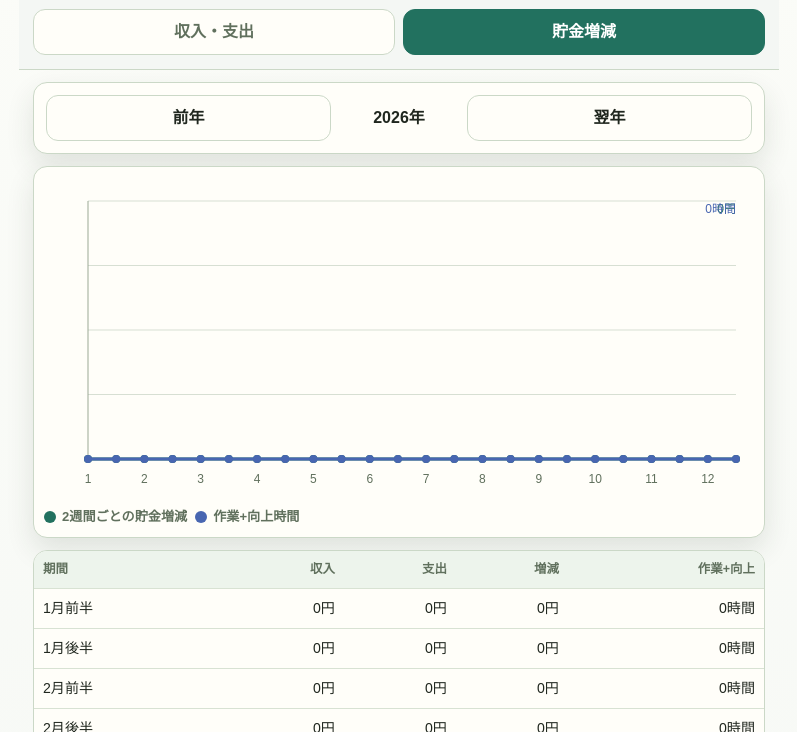
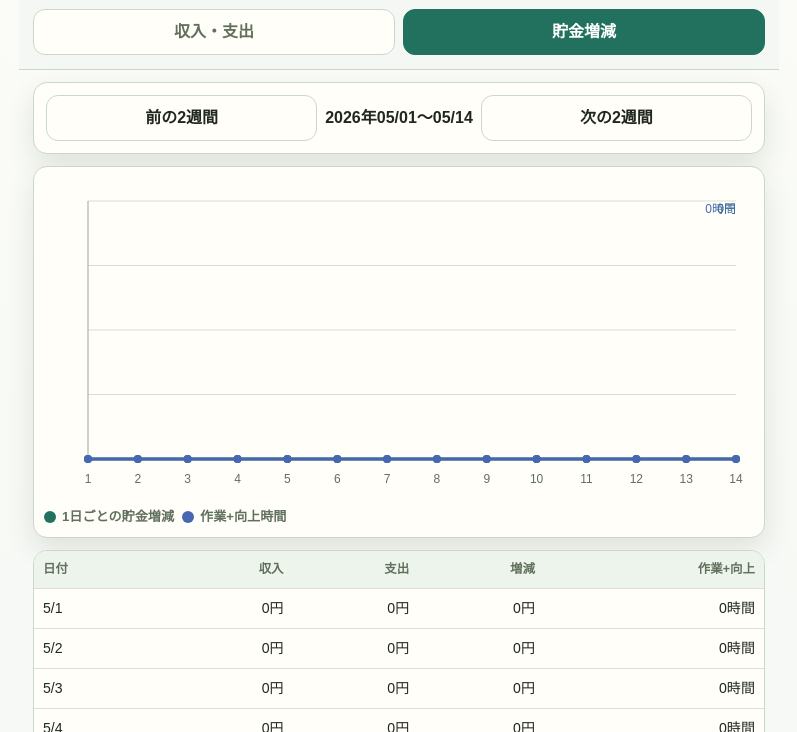
Before and after one commit to ymiyatakegi/job-hunt-app, a plain HTML site: page savings-tracker/index.html in a window 1280 px wide. Both pictures are taken after a click on the button "貯金増減". Shown: the part 68-800 px from the top of the page, without its empty margins (241-1038 px from the left). Drawn offline with Linux system fonts and the light colour scheme.

Commit message:
Add files via upload

```diff
--- a/savings-tracker/index.html
+++ b/savings-tracker/index.html
@@ -472,15 +472,15 @@
     <section id="savings" class="view">
       <div class="panel">
         <div class="month-row">
-          <button id="prevYear" class="secondary" type="button">前年</button>
+          <button id="prevYear" class="secondary" type="button">前の2週間</button>
           <div id="yearLabel" class="month-label"></div>
-          <button id="nextYear" class="secondary" type="button">翌年</button>
+          <button id="nextYear" class="secondary" type="button">次の2週間</button>
         </div>
       </div>
       <div class="chart-wrap">
         <canvas id="savingsChart" width="720" height="360"></canvas>
         <div class="legend">
-          <div class="legend-item"><span class="swatch"></span>2週間ごとの貯金増減</div>
+          <div class="legend-item"><span class="swatch"></span>1日ごとの貯金増減</div>
           <div class="legend-item"><span class="swatch hours"></span>作業+向上時間</div>
         </div>
       </div>
@@ -488,7 +488,7 @@
         <table>
           <thead>
             <tr>
-              <th>期間</th>
+              <th>日付</th>
               <th>収入</th>
               <th>支出</th>
               <th>増減</th>
@@ -562,6 +562,7 @@
     let data = loadData();
     let currentMonth = new Date();
     let currentYear = currentMonth.getFullYear();
+    let currentPeriodStart = startOfCurrentPeriod(new Date());
     currentMonth.setDate(1);
 
     init();
@@ -584,12 +585,14 @@
       });
 
       document.getElementById("prevYear").addEventListener("click", () => {
-        currentYear -= 1;
+        currentPeriodStart.setDate(currentPeriodStart.getDate() - 14);
+        currentYear = currentPeriodStart.getFullYear();
         renderSavings();
       });
 
       document.getElementById("nextYear").addEventListener("click", () => {
-        currentYear += 1;
+        currentPeriodStart.setDate(currentPeriodStart.getDate() + 14);
+        currentYear = currentPeriodStart.getFullYear();
         renderSavings();
       });
 
@@ -759,11 +762,18 @@
     }
 
     function renderSavings() {
-      yearLabel.textContent = currentYear + "年";
+      const periodEnd = new Date(currentPeriodStart);
+      periodEnd.setDate(currentPeriodStart.getDate() + 13);
+      yearLabel.textContent = formatPeriodLabel(currentPeriodStart, periodEnd);
       const rows = [];
-      for (let month = 1; month <= 12; month += 1) {
-        rows.push({ label: month + "月前半", shortLabel: month + "前", ...getPeriodSummary(currentYear, month, 1, 15) });
-        rows.push({ label: month + "月後半", shortLabel: month + "後", ...getPeriodSummary(currentYear, month, 16, daysInMonth(currentYear, month)) });
+      for (let offset = 0; offset < 14; offset += 1) {
+        const date = new Date(currentPeriodStart);
+        date.setDate(currentPeriodStart.getDate() + offset);
+        rows.push({
+          label: (date.getMonth() + 1) + "/" + date.getDate(),
+          shortLabel: String(date.getDate()),
+          ...getDaySummary(date)
+        });
       }
       drawChart(rows);
       renderMonthRows(rows);
@@ -818,9 +828,7 @@
       ctx.textAlign = "center";
       rows.forEach((row, index) => {
         const x = pad.left + (plotW / Math.max(1, rows.length - 1)) * index;
-        if (index % 2 === 0) {
-          ctx.fillText(String(Math.floor(index / 2) + 1), x, height - 14);
-        }
+        ctx.fillText(row.shortLabel, x, height - 14);
       });
     }
 
@@ -886,6 +894,23 @@
       }, { income: 0, expense: 0, net: 0, hours: 0 });
     }
 
+    function getDaySummary(date) {
+      const monthKey = getMonthKey(date.getFullYear(), date.getMonth() + 1);
+      const monthData = data.months[monthKey];
+      const record = monthData ? monthData.days[String(date.getDate())] : null;
+      if (!record) {
+        return { income: 0, expense: 0, net: 0, hours: 0 };
+      }
+      const expense = sumExpenses(record.expenses);
+      const income = Number(record.income || 0);
+      return {
+        income,
+        expense,
+        net: income - expense,
+        hours: Number(record.workHours || 0) + Number(record.improveHours || 0)
+      };
+    }
+
     function getPeriodSummary(year, month, startDay, endDay) {
       const monthData = data.months[getMonthKey(year, month)];
       if (!monthData) {
@@ -904,6 +929,20 @@
         summary.hours += Number(record.workHours || 0) + Number(record.improveHours || 0);
       }
       return summary;
+    }
+
+    function startOfCurrentPeriod(date) {
+      const start = new Date(date.getFullYear(), date.getMonth(), date.getDate());
+      start.setDate(start.getDate() - ((start.getDate() - 1) % 14));
+      return start;
+    }
+
+    function formatPeriodLabel(start, end) {
+      return start.getFullYear() + "年" +
+        String(start.getMonth() + 1).padStart(2, "0") + "/" +
+        String(start.getDate()).padStart(2, "0") + "〜" +
+        String(end.getMonth() + 1).padStart(2, "0") + "/" +
+        String(end.getDate()).padStart(2, "0");
     }
 
     function ensureMonth(monthKey, year, month) {
```
